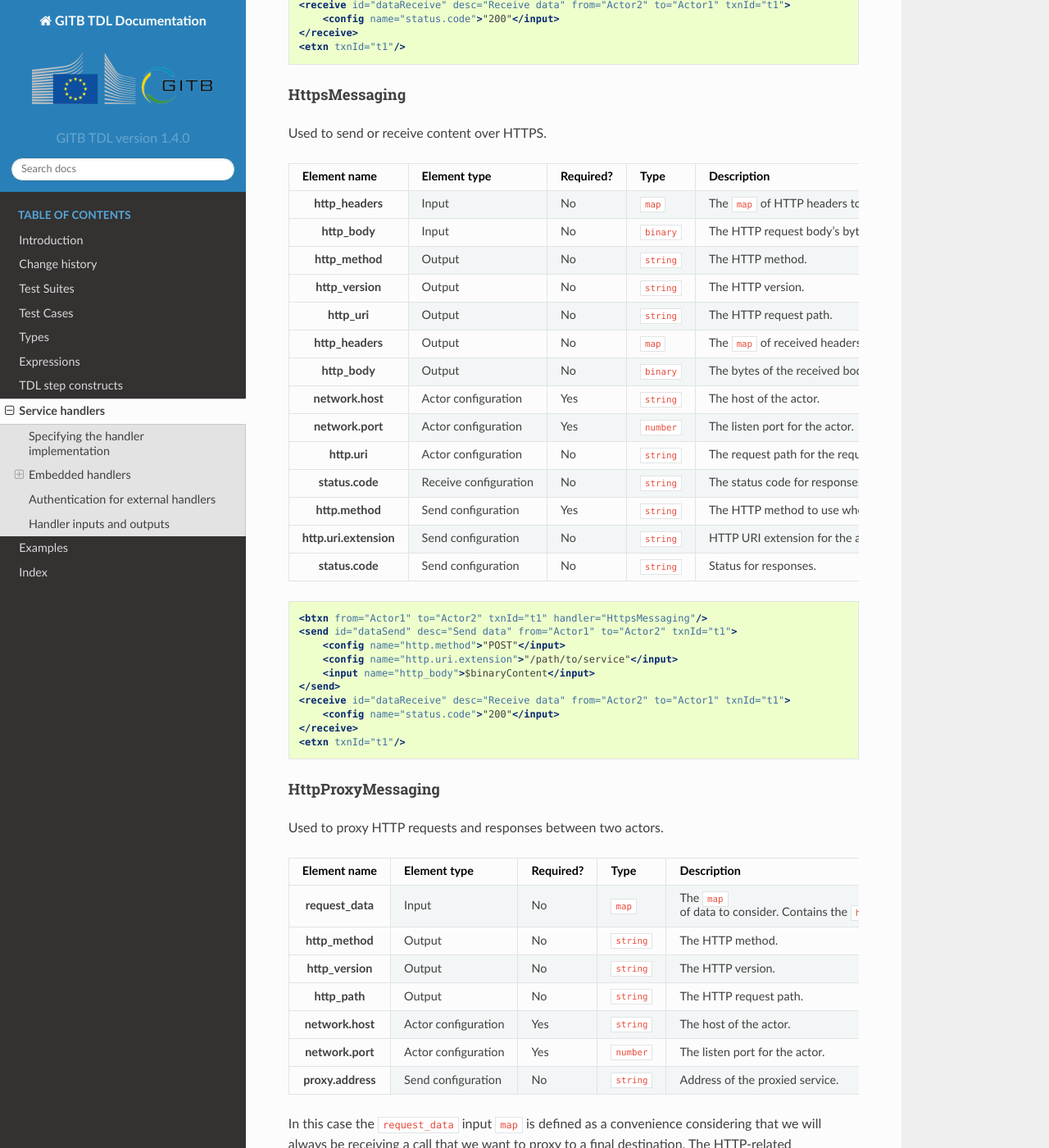
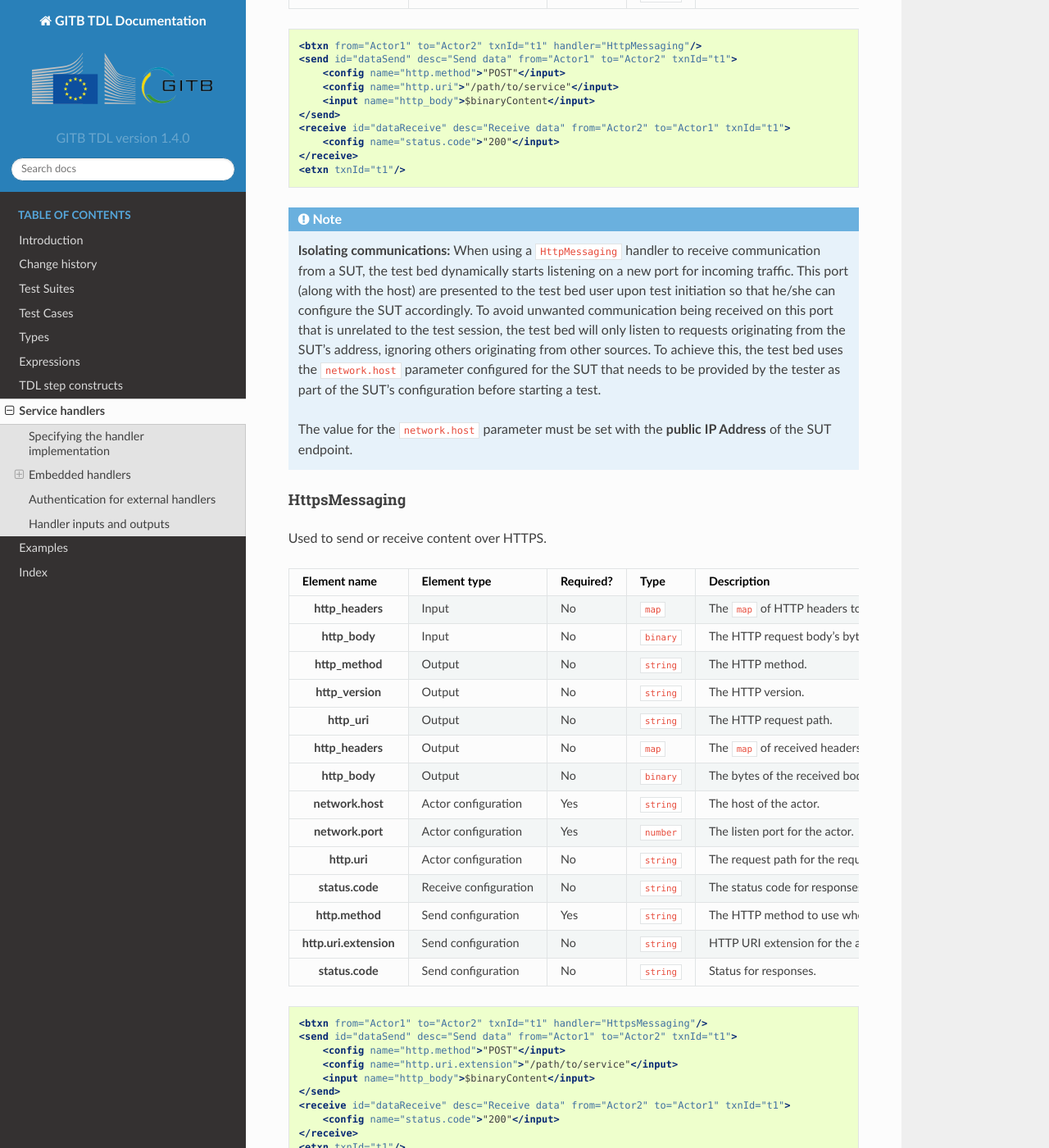
Before and after one commit to ISAITB/docs-tdl, a Sphinx documentation site: the page built from source/handlers/index.rst, in a window 1280 px wide and 1400 px high, scrolled down 5531 px. Shown: the whole window at 82% size. Built offline with Sphinx 7.4.7 and the Read the Docs theme 2.0.0, drawn with Linux system fonts in a browser that asks for light colours; some of the changed text lies outside the part shown.

Commit message:
Clarifications and additional examples

```diff
--- a/source/expressions/index.rst
+++ b/source/expressions/index.rst
@@ -160,6 +160,12 @@
     <assign to="$k1">"key1"</assign>
     <assign to="$k2">"key2"</assign>
     <assign to="$myMap{$k1}" type="string">$anotherMap{$k2}</assign>
+    <!--
+        Assume that "myMap" is a map that contains a nested map named "myNestedMap" that itself
+        contains a nested map named "myFurtherNestedMap". Set key "myKey" of "myFurtherNestedMap"
+        a the string "A value".
+    -->
+    <assign to="$myMap{myNestedMap}{myFurtherNestedMap}{myKey}" type="string">"A value"</assign>
 
 List variable elements
 ++++++++++++++++++++++
--- a/source/handlers/index.rst
+++ b/source/handlers/index.rst
@@ -214,7 +214,12 @@
         <config name="http.ssl">$sutInfo{isHTTPS}</config>
     </btxn>
 
+.. note::
+    **Isolating communications:** Handler ``HttpsMessaging`` builds upon the mechanism of :ref:`handlers-httpmessaging` to isolate test
+    session communications when receiving data. Check it's documentation on what is needed to achieve this.
+
 .. index:: HttpMessaging
+.. _handlers-httpmessaging:
 
 HttpMessaging
 +++++++++++++
@@ -255,6 +260,15 @@
     </receive>
     <etxn txnId="t1"/>
 
+.. note::
+    **Isolating communications:** When using a ``HttpMessaging`` handler to receive communication from a SUT, the test bed dynamically starts listening on
+    a new port for incoming traffic. This port (along with the host) are presented to the test bed user upon test initiation so that he/she can configure
+    the SUT accordingly. To avoid unwanted communication being received on this port that is unrelated to the test session, the test bed will only
+    listen to requests originating from the SUT's address, ignoring others originating from other sources. To achieve this, the test bed uses the
+    ``network.host`` parameter configured for the SUT that needs to be provided by the tester as part of the SUT's configuration before starting a test.
+
+    The value for the ``network.host`` parameter must be set with the **public IP Address** of the SUT endpoint.
+
 .. index:: HttpsMessaging
 
 HttpsMessaging
@@ -293,6 +307,10 @@
         <config name="status.code">"200"</input>
     </receive>
     <etxn txnId="t1"/>
+
+.. note::
+    **Isolating communications:** Handler ``HttpsMessaging`` builds upon the mechanism of :ref:`handlers-httpmessaging` to isolate test
+    session communications when receiving data. Check it's documentation on what is needed to achieve this.
 
 .. index:: HttpProxyMessaging
 .. _handlers-HttpProxyMessaging:
```
